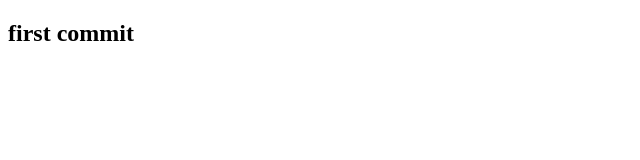
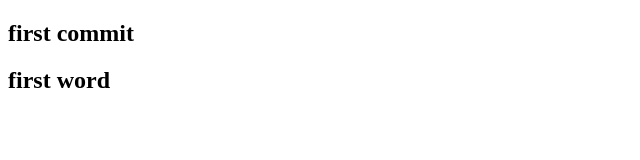
Before and after one commit to sujon-258549/multiple-test-project, a plain HTML site: page index.html in a window 1280 px wide. Shown: the whole page, without its empty margins (0-640 px from the left). Drawn offline with Linux system fonts and the light colour scheme.

Commit message:
new commit

```diff
--- a/index.html
+++ b/index.html
@@ -7,5 +7,6 @@
   </head>
   <body>
     <h2>first commit</h2>
+    <h2>first word</h2>
   </body>
 </html>
```
